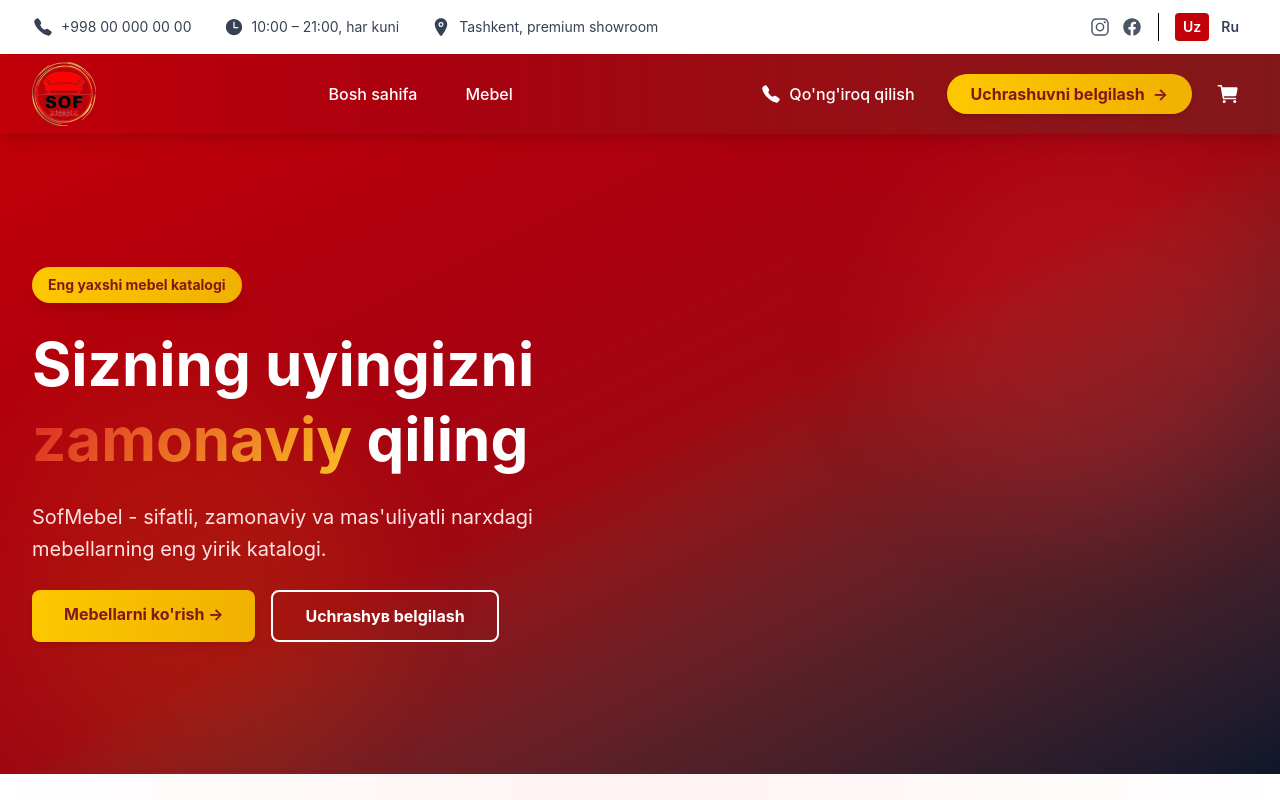
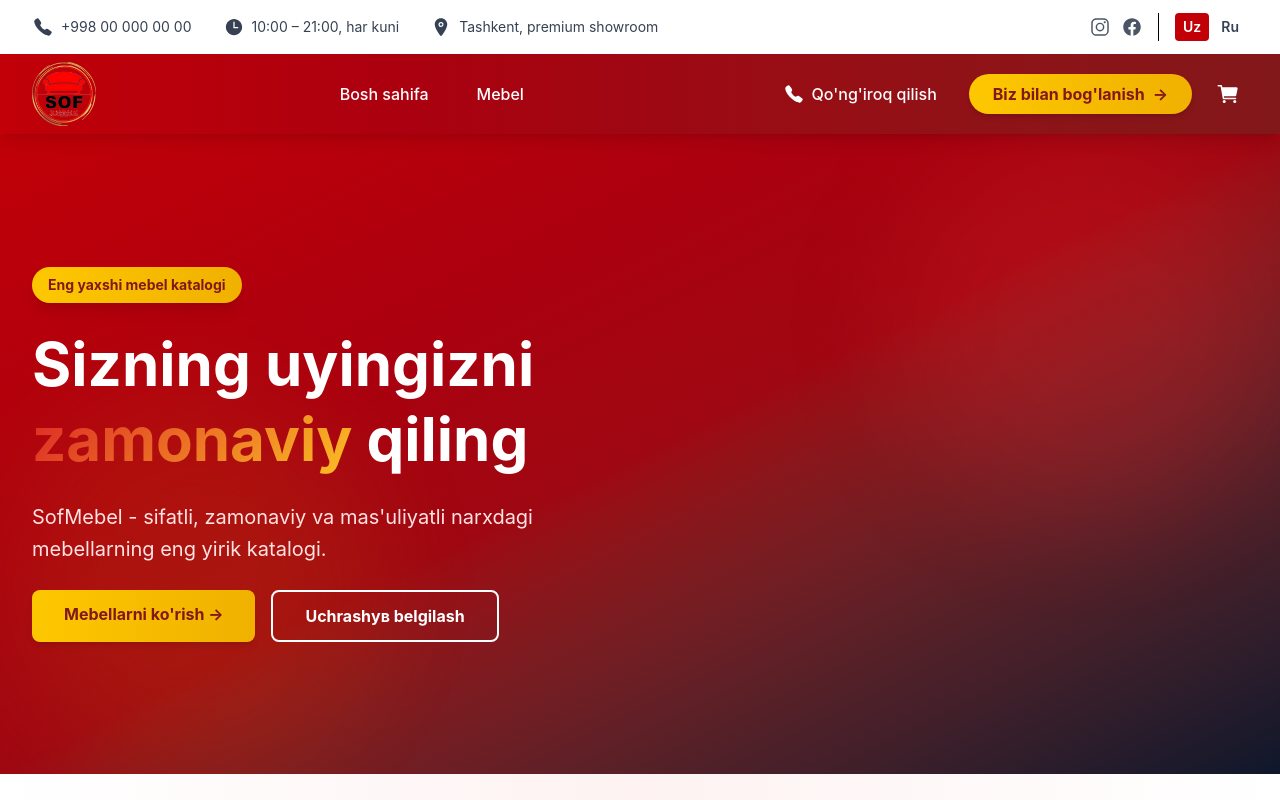
Before and after one commit to webdunyosi/sofmebel, a React (Vite) app: page / in a window 1280 px wide. Shown: the top 800 px of the page. Built offline with nearby package versions, Linux system fonts and the light colour scheme.

Commit message:
changed button contact

```diff
--- a/src/components/Header.tsx
+++ b/src/components/Header.tsx
@@ -134,10 +134,17 @@ export const Header: React.FC = () => {
               </a>
 
               {/* Schedule Button */}
-              <button className="px-6 py-2 bg-gradient-to-r from-yellow-400 to-yellow-500 text-red-900 rounded-full font-bold hover:shadow-lg hover:scale-105 transition-all duration-300 shadow-md">
+              <button
+                onClick={() => {
+                  const el = document.getElementById("contact")
+                  if (el)
+                    el.scrollIntoView({ behavior: "smooth", block: "start" })
+                }}
+                className="px-6 py-2 bg-gradient-to-r from-yellow-400 to-yellow-500 text-red-900 rounded-full font-bold hover:shadow-lg hover:scale-105 transition-all duration-300 shadow-md"
+              >
                 {language === "uz"
-                  ? "Uchrashuvni belgilash"
-                  : "Записать встречу"}
+                  ? "Biz bilan bog'lanish"
+                  : "Связаться с нами"}
                 <span className="ml-2">→</span>
               </button>
 
@@ -186,10 +193,17 @@ export const Header: React.FC = () => {
               {/* Accessories link removed from mobile menu */}
               {/* Online Magazin link removed from mobile menu */}
               {/* Biz haqimizda removed from mobile menu */}
-              <button className="w-full px-4 py-2 bg-gradient-to-r from-yellow-400 to-yellow-500 text-red-900 rounded-full font-bold hover:shadow-lg hover:scale-105 transition-all duration-300 shadow-md">
+              <button
+                onClick={() => {
+                  const el = document.getElementById("contact")
+                  if (el)
+                    el.scrollIntoView({ behavior: "smooth", block: "start" })
+                }}
+                className="w-full px-4 py-2 bg-gradient-to-r from-yellow-400 to-yellow-500 text-red-900 rounded-full font-bold hover:shadow-lg hover:scale-105 transition-all duration-300 shadow-md"
+              >
                 {language === "uz"
-                  ? "Uchrashuvni belgilash"
-                  : "Записать встречу"}
+                  ? "Biz bilan bog'lanish"
+                  : "Связаться с нами"}
               </button>
             </div>
           )}
--- a/src/pages/Home.tsx
+++ b/src/pages/Home.tsx
@@ -327,7 +327,10 @@ _SofMebel Website dan yuborildi_
       </section>
 
       {/* Newsletter Section */}
-      <section className="relative overflow-hidden bg-gradient-to-br from-red-700 via-red-800 to-red-900 text-white py-20">
+      <section
+        id="contact"
+        className="relative overflow-hidden bg-gradient-to-br from-red-700 via-red-800 to-red-900 text-white py-20"
+      >
         {/* Animated Background */}
         <div className="absolute top-0 right-0 w-96 h-96 bg-yellow-500/20 rounded-full blur-3xl animate-pulse-slow"></div>
         <div
```
